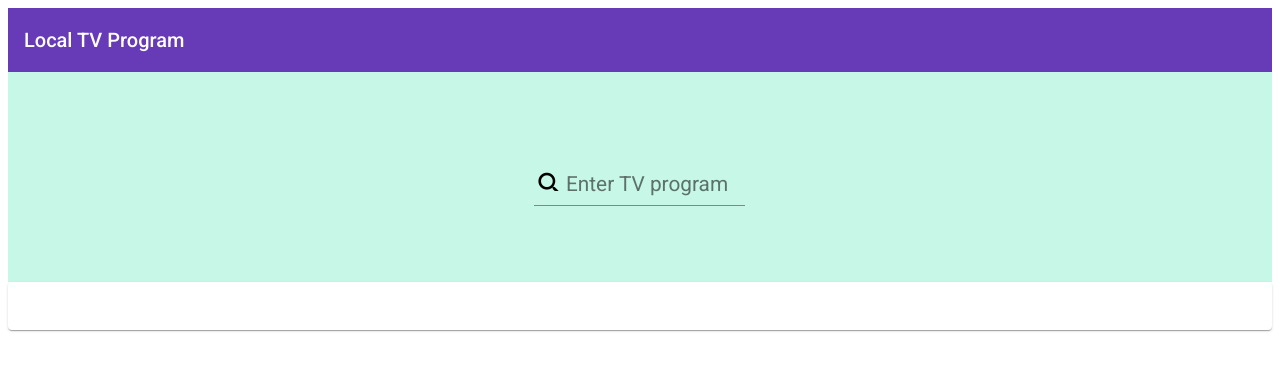
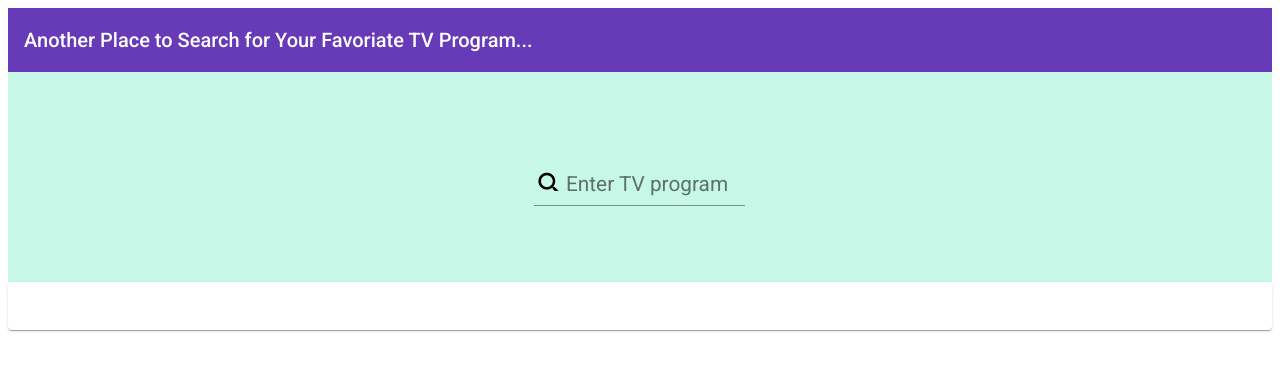
Before and after one commit to vcthuang/TVListing, an Angular app: page / in a window 1280 px wide. Shown: the top 370 px of the page. Built offline with nearby package versions, Linux system fonts and the light colour scheme.

Commit message:
Change title

```diff
--- a/src/app/app.component.html
+++ b/src/app/app.component.html
@@ -1,7 +1,7 @@
 <div style="text-align: center;">
   <mat-toolbar color = "primary">
     <div>
-      Local TV Program
+      Another Place to Search for Your Favoriate TV Program...
     </div>
   </mat-toolbar>
   <div class="searchArea">
```
